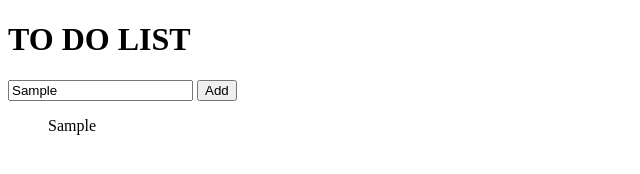
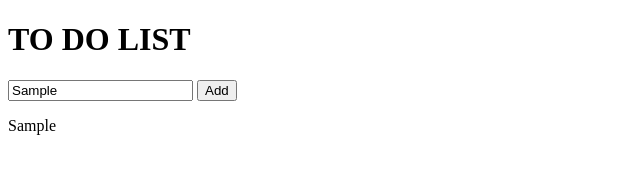
Before and after one commit to Skeamy876/ToDOApp, a plain HTML site: page index.html in a window 1280 px wide. Both pictures are taken after typing "Sample" into the empty fields and a click on the button "Add". Shown: the whole page, without its empty margins (0-640 px from the left). Drawn offline with Linux system fonts and the light colour scheme.

Commit message:
Add new function update and button display for all element arrays

```diff
--- a/appscript.js
+++ b/appscript.js
@@ -8,5 +8,6 @@ function Add(){
         lists.push(list)
         console.log(lists)
     }
-    document.getElementById("sec").innerHTML=lists
+    var output=lists.join('<br/>');
+    document.getElementById("sec").innerHTML=output;
 }
--- a/index.html
+++ b/index.html
@@ -11,7 +11,7 @@
         <input type="text" placeholder="Add Activity" id="event" name="events">
         <button id="add" onclick="Add()">Add</button>
 
-        <ul id="sec"></ul>
+        <p id="sec"></p>
 </body>
 <script src="appscript.js"></script>
 </html>
```
